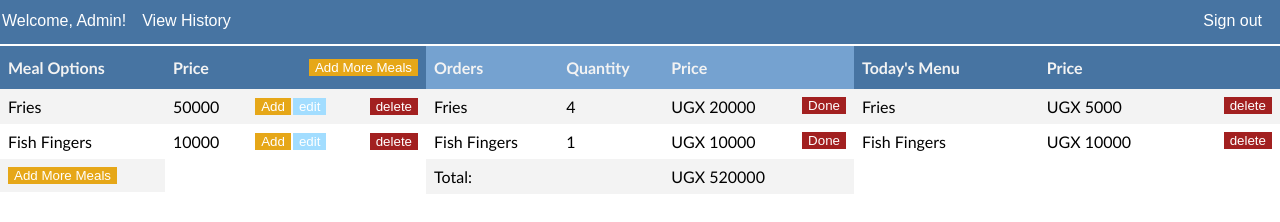
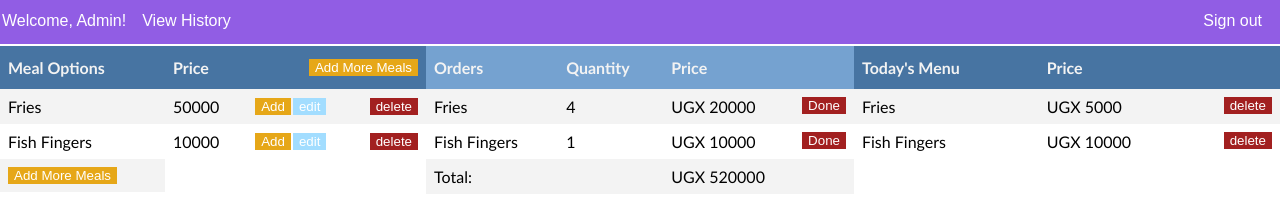
Before and after one commit to matthewacha/matthewacha.github.io, a plain HTML site: page admin-dash.html in a window 1280 px wide. Drawn offline with Linux system fonts and the light colour scheme.

Commit message:
ft-Edit color theme

```diff
--- a/staticDash.css
+++ b/staticDash.css
@@ -5,8 +5,8 @@ body{
 
 /* Navigation bar*/
 .navibar{
-	background-color:#4774a2;
-	border-color:#4774a2;
+	background-color:#915de4;
+	border-color:#915de4;
 	height:40px;
 	padding:2px;
 
```
